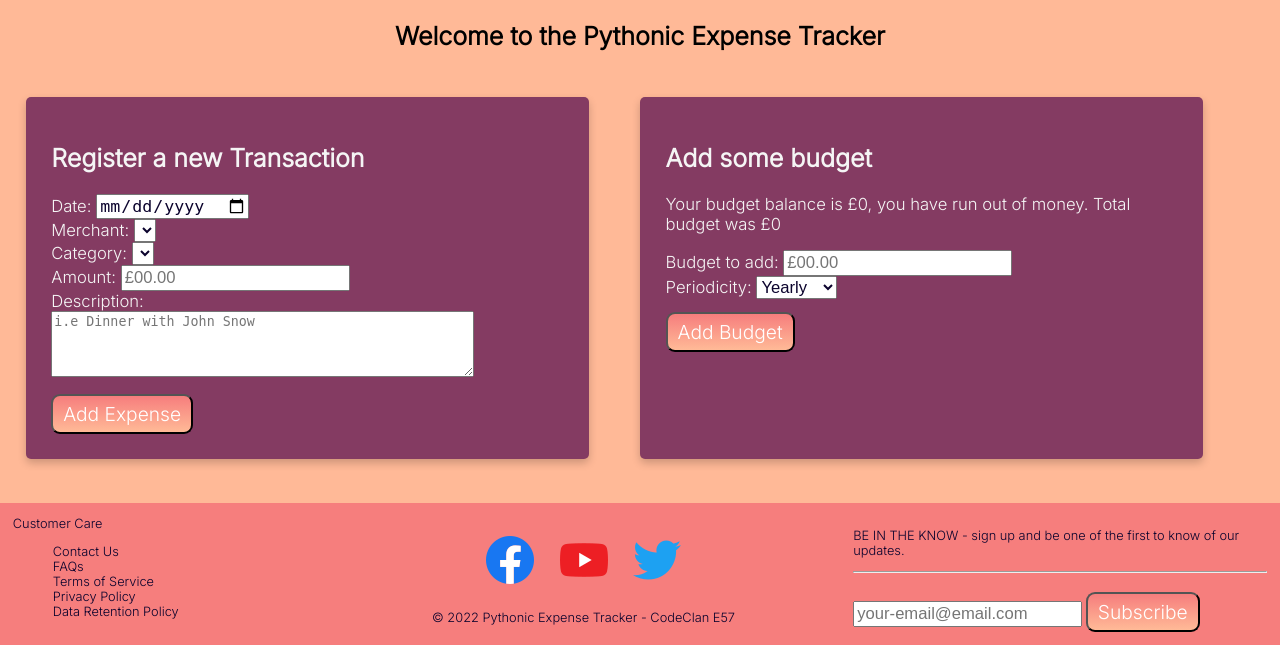
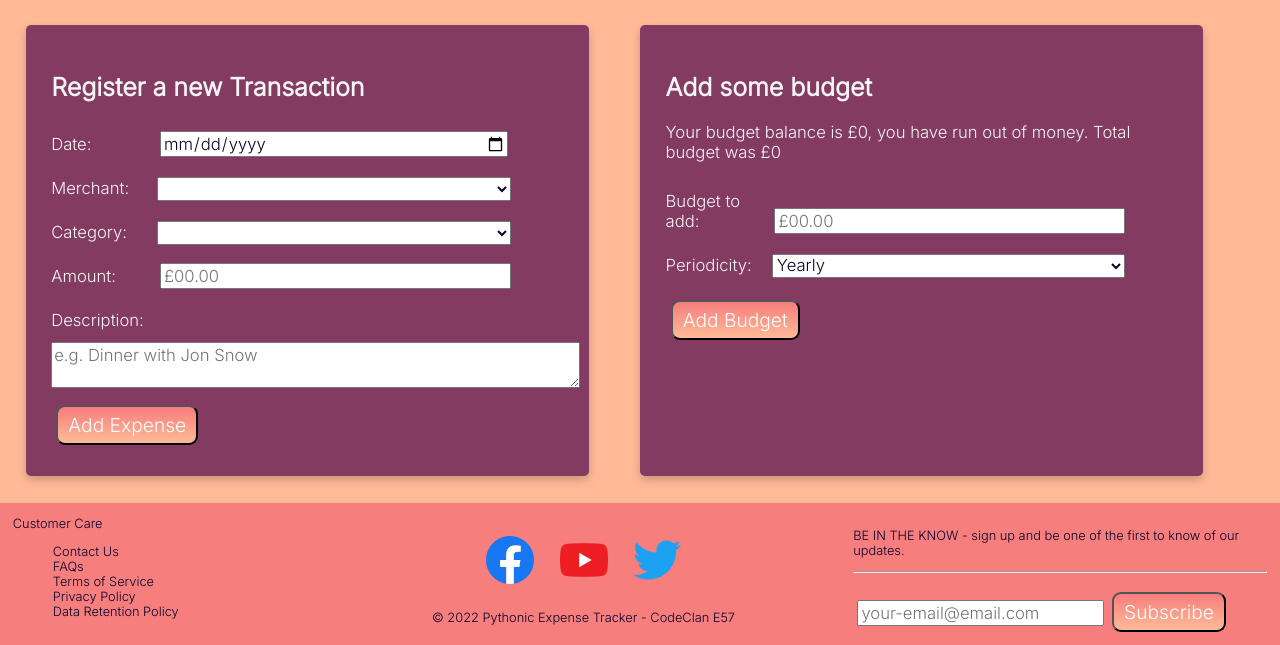
Before and after one commit to sandramolina/pythonic_expense_tracker, a Flask app: page / in a window 1280 px wide. Shown: the part 155-800 px from the top of the page. Run offline with Flask 2, Linux system fonts and the light colour scheme; data that the repository does not hold is empty; some libraries are stand-ins or nearby versions.

Commit message:
styles the cards so the input and selects are aligned

```diff
--- a/load_db.py
+++ b/load_db.py
@@ -50,7 +50,7 @@ expense_repository.save(expense3)
 expense4 = Expense("2022-02-28", merchant2, category4, 50000.63, "Golden helmet")
 expense_repository.save(expense4)
 
-expense5 = Expense("2021-02-28", merchant2, category3, 20000, "Present for John S. (Longclaw)")
+expense5 = Expense("2021-02-28", merchant2, category3, 20000, "Present for Jon Snow (Longclaw)")
 expense_repository.save(expense5)
 
 expense6 = Expense("2021-02-25", merchant4, category5, 100.50, "1 bottle of Tears of Lys")
--- a/static/main.css
+++ b/static/main.css
@@ -79,6 +79,16 @@ body {
 
 .table-cell {
     padding: 1vw;
+}
+
+.edit-delete-table1 {
+    border: #843B62;
+    background-color: #ffb997;
+}
+
+.edit-delete-table1 {
+    border: #ffb997;
+    background-color: #843B62;
 }
 
 /* LINKS STYLING */
@@ -227,9 +237,33 @@ color: #ffb997;
 input{
     font-size: 1.3vw;
     color: #0b032d;
+    font-family: 'Inter', sans-serif;
+    margin: 1%;
 }
 
 select{
     font-size: 1.3vw;
     color: #0b032d;
+    font-family: 'Inter', sans-serif;
+    margin: 0.5%;
 }
+
+textarea {
+    font-size: 1.3vw;
+    color: #0b032d;
+    font-family: 'Inter', sans-serif;
+}
+
+input[type=number], input[type=date] {
+    width: 67%;
+}
+
+.select-card {
+    width: 69%;
+}
+
+label {
+    padding: 12px 12px 12px 0;
+    display: inline-block;
+    width: 17%;
+  }
--- a/templates/index.html
+++ b/templates/index.html
@@ -1,7 +1,7 @@
 {% extends "base.html" %}
 {% block content %}
 
-<h2 class="title center-in-page"> Welcome to the Pythonic Expense Tracker</h2>
+<!-- <h2 class="title center-in-page"> Welcome to the Pythonic Expense Tracker</h2> -->
 
 <div class="card-container">
     <div class="card">
@@ -15,7 +15,7 @@
 
             <div>
                 <label for="merchant">Merchant:</label>
-                <select id="merchant" name="merchant_id">
+                <select id="merchant" name="merchant_id" class="select-card">
                     {% for merchant in all_merchants %}
                         <option value="{{ merchant.id }}">{{ merchant.get_merchant_name() }}</option>
                     {% endfor %}
@@ -24,7 +24,7 @@
 
             <div>
                 <label for="category">Category:</label>
-                <select id="category" name="category_id">
+                <select id="category" name="category_id" class="select-card">
                     {% for category in all_categories %}
                         <option value="{{ category.id }}">{{ category.get_category_name() }}</option>
                     {% endfor %}
@@ -38,7 +38,7 @@
 
             <div>
                 <label for="description">Description:</label>
-                <textarea rows="4" cols="50" type="text" id="description" name="description" placeholder="i.e Dinner with John Snow" required></textarea>
+                <textarea rows="2" cols="50" type="text" id="description" name="description" placeholder="e.g. Dinner with Jon Snow" required></textarea>
             </div>
 
             <input type="submit" value="Add Expense" class="btn">
@@ -57,7 +57,7 @@
             </div>
             <div>
                 <label for="periodicity">Periodicity:</label>
-                <select name="periodicity">
+                <select name="periodicity" class="select-card">
                     <option value="yearly">Yearly</option>
                     <option value="monthly">Monthly</option>
                     <option value="weekly">Weekly</option>
```
Also changed, not shown: templates/edit_transaction.html (+5 -3 lines).
